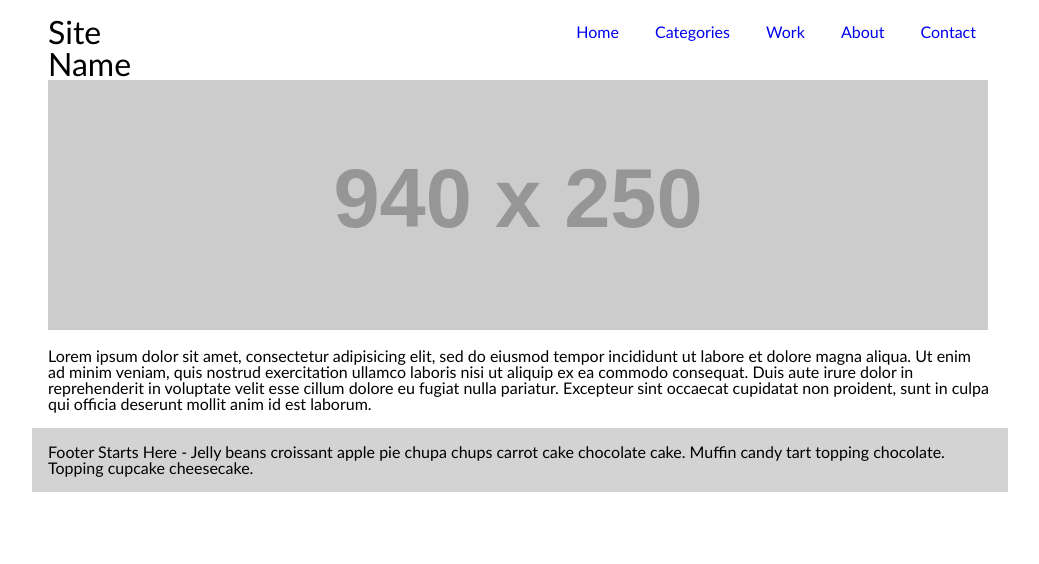
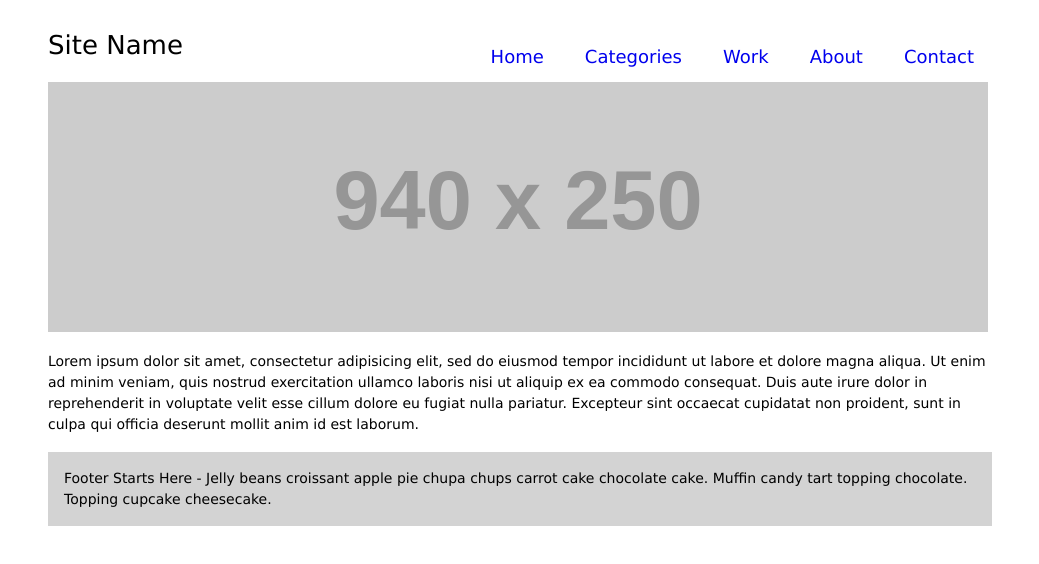
Before and after one commit to shanricciardi/base, a plain HTML site: page index.html in a window 1280 px wide. Shown: the whole page, without its empty margins (120-1159 px from the left). Drawn offline with nearby package versions, Linux system fonts and the light colour scheme; files that its build step writes are made by us from their sources; placeholder pictures from the web are drawn by us.

Commit message:
cleaned up type

```diff
--- a/sass/screen.scss
+++ b/sass/screen.scss
@@ -17,15 +17,17 @@ $media-layout: 60em; // 16px*60em = 960px
 // ----------------------------------------------
 body {
 	font-size: 16px;
-	font-family: Calibri, Candara, Segoe, "Segoe UI", Optima, Arial, sans-serif;
+	font-family: Verdana, Geneva, sans-serif;
 }
-h1 {font-size: 2em}
-header{ padding:$grid-padding 0;}
+h1 {font-size: 1.625em}
+p { font-size: 0.875em; line-height: 1.509375em;}
+header{ padding:$grid-padding * 2 0;}
 .pagenav {
 	ul {
-		margin-top: .5em;
+		margin: 1em 0;
 		float: right;
 		li {
+		font-size: 1.125em;
 		display: inline;
 		padding: 1em;
 			a {
@@ -51,8 +53,8 @@ footer {
 
 @include at-breakpoint($break) {
 	header {clear: both;}
-	.logo{@include span-columns(2,$break);}
-	.pagenav { @include span-columns(10 omega,$break); }
+	.logo{@include span-columns(3,$break);}
+	.pagenav { @include span-columns(9 omega,$break); }
 	.banner { @include span-columns(12 omega,$break); }
 	.main {
 		$main-columns: 12;
@@ -66,6 +68,6 @@ footer {
 
 footer{
 	clear: both;
-	margin: 0 0 - $grid-padding;
+	// margin: 0 0 - $grid-padding;
 	padding:  $grid-padding;
 }
```
Also changed, not shown: css/screen.css.
